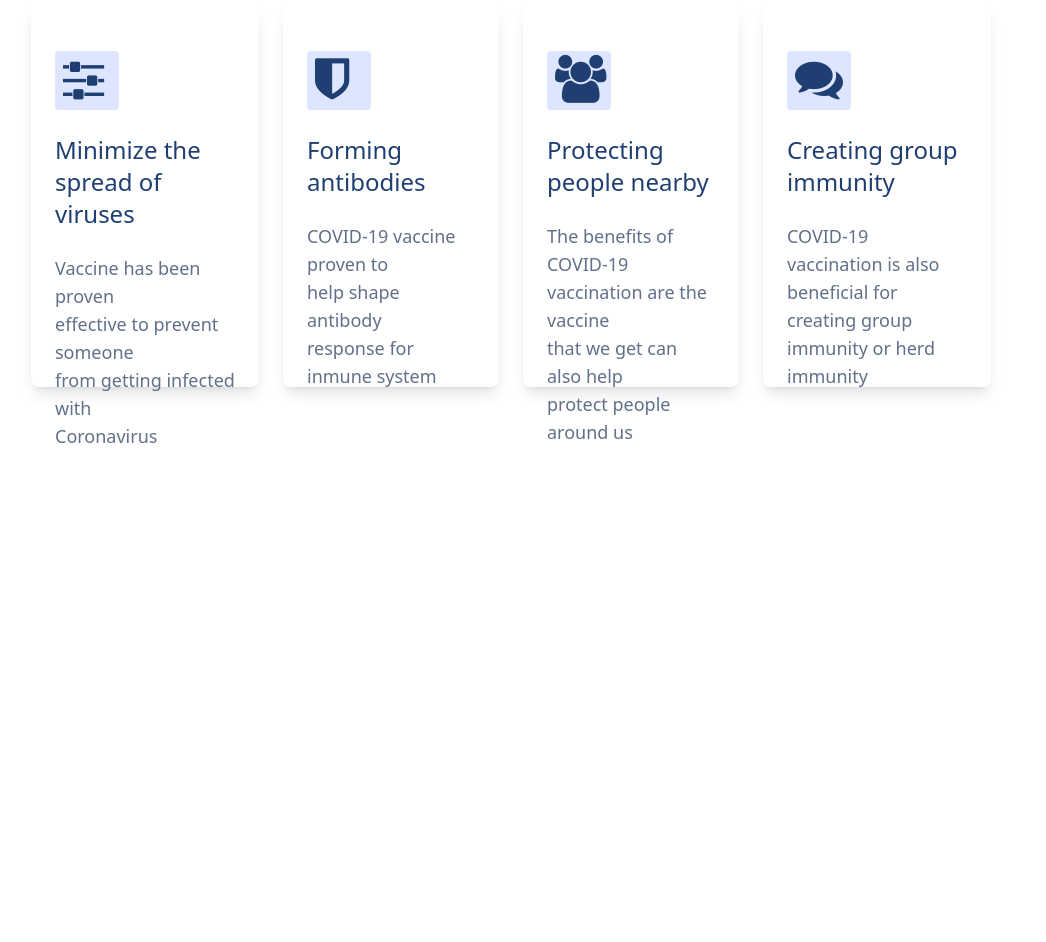
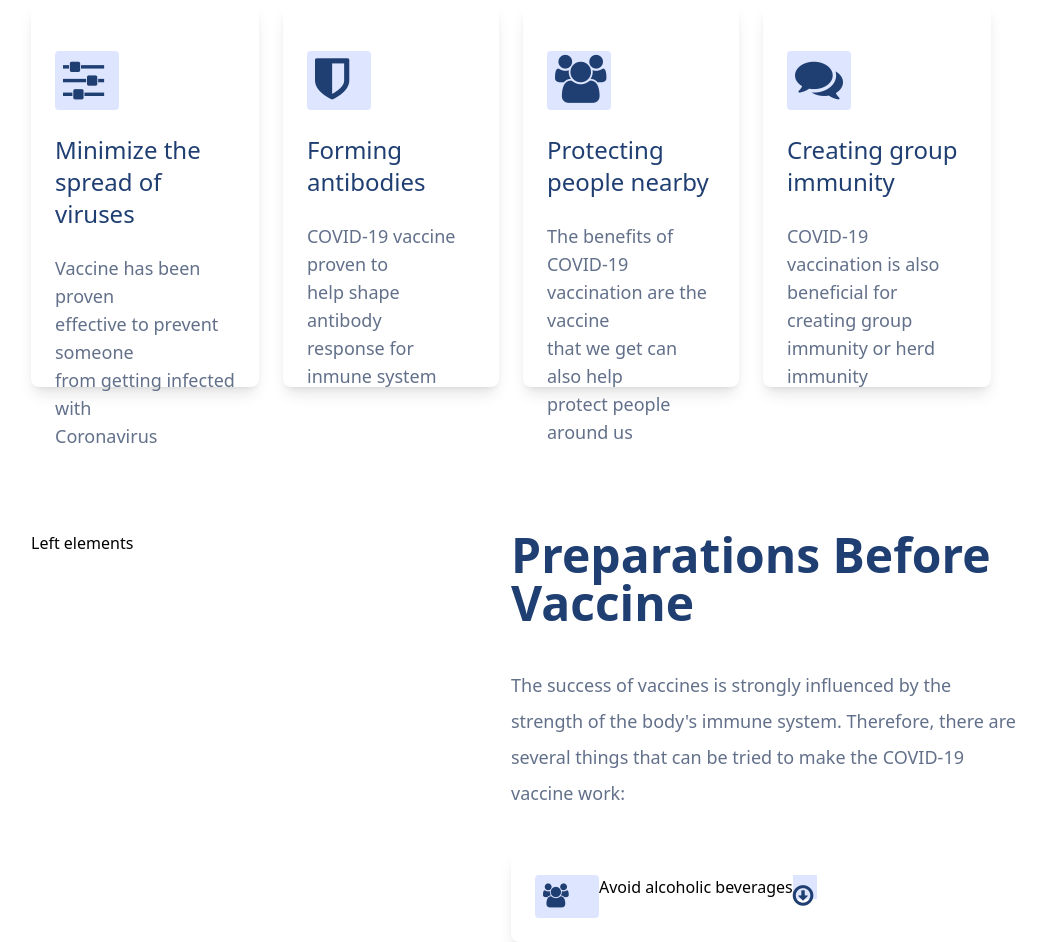
Before and after one commit to JairDiaz23/LaunchX_css, a plain HTML site: page index.html in a window 1280 px wide. Shown: the part 1479-2421 px from the top of the page, without its empty margins (129-1175 px from the left). Before the commit the page ends 1930 px from the top, so only its background shows below. Drawn offline with nearby package versions, Linux system fonts and the light colour scheme.

Commit message:
Collapsable card added. isnt finish yet

```diff
--- a/index.html
+++ b/index.html
@@ -5,6 +5,7 @@
   <meta name="viewport" content="width=device-width, initial-scale=1.0">
   <link rel="stylesheet" href="https://cdnjs.cloudflare.com/ajax/libs/font-awesome/4.7.0/css/font-awesome.min.css">
   <script src="https://cdn.tailwindcss.com"></script>
+  <script src="https://cdn.jsdelivr.net/gh/alpinejs/alpine@v2.x.x/dist/alpine.min.js" defer></script>
     <script>
     tailwind.config = {
       theme: {
@@ -233,6 +234,54 @@
   </div>
 </section>
 
+<section>
+  <div class="flex flex-row">
+    <div class="basis-1/2 pl-40 pt-20">
+      <h1>Left elements</h1>
+
+    </div>
+    <div class="basis-1/2 pt-20">
+      <!-- Title -->
+      <h1 class="text-blue-200 font-bold text-5xl">Preparations Before Vaccine</h1>
+      <!-- Description -->
+      <div class="pt-10 flex flex-col">
+         <span class="text-gray-100 py-1 text-lg">The success of vaccines is strongly influenced by the</span>
+          <span class="text-gray-100 py-1 text-lg">strength of the body's immune system. Therefore, there are</span>
+         <span class="text-gray-100 py-1 text-lg">several things that can be tried to make the COVID-19</span>
+         <span class="text-gray-100 py-1 text-lg">vaccine work:</span>
+      </div>
+
+      <!-- Collapsable cards -->
+      <div class="pt-10">
+
+        <!-- First card -->
+        <div x-data={show:false}>
+
+          <!-- TODO: Aqui vamos -->
+          <p class="flex">
+<div class="block rounded-lg shadow-lg bg-white w-full flex flex-row rounded px-6 py-6">
+  <div class="bg-blue-700 w-16 rounded pl-2 pb-2">
+    <i class="fa fa-users text-blue-200 bg-blue-700 w-6 h-6 pt-1 mr-3.5 text-2xl" aria-hidden="true"></i>
+  </div>
+  <div>
+    <h6>Avoid alcoholic beverages</h6>
+  </div>
+  <div>
+    <i class="fa fa-arrow-circle-o-down text-blue-200 bg-blue-700 w-6 h-6 pt-1 mr-3.5 text-2xl cursor-pointer" aria-hidden="true" x-on:click.prevent="show=!show"></i>
+  </div>
+</div>
+<div x-show="show" class="border px-4 py-3 my-2 text-gray-700">
+  This is an example of tailwind css collapse with alpine js and tailwindcss. This collapse is toggle by either the above button or a href anochor tags.
+</div>
+          </p>
+
+
+        </div>
+      </div>
+    </div>
+  </div>
+</section>
+
 
 
 
```
